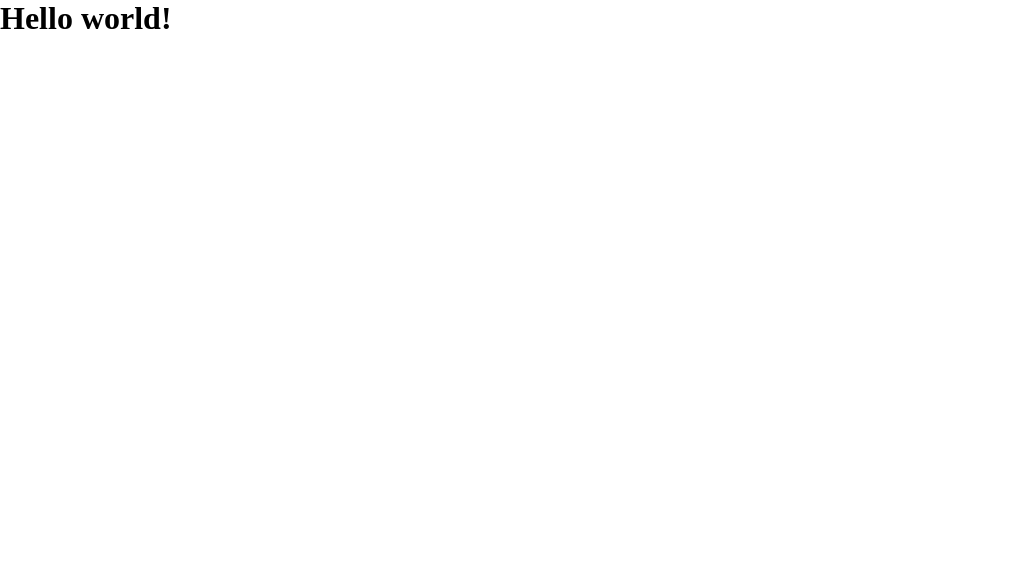
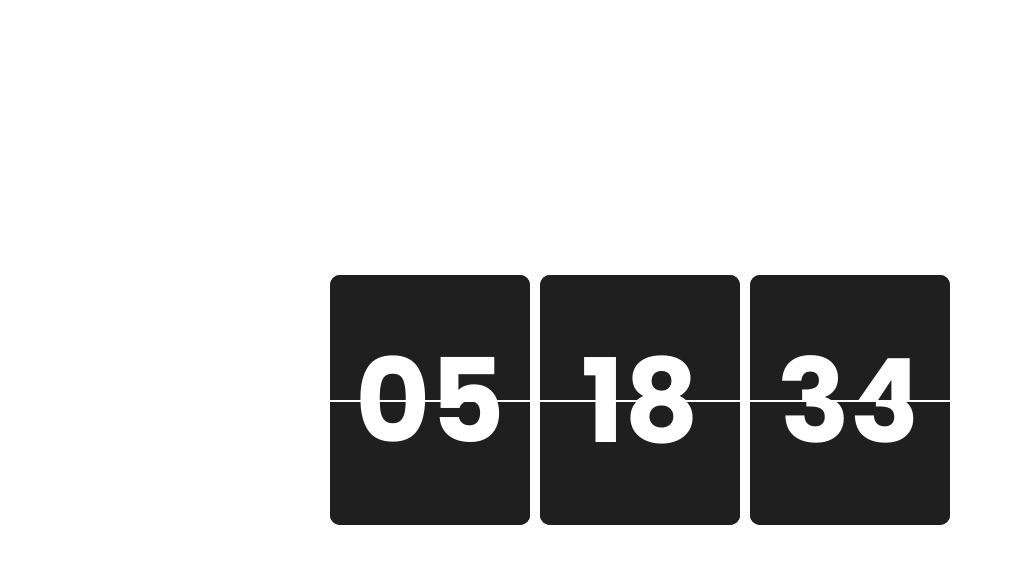
Before and after one commit to SpryMann/sprymann-clock-widget, a plain HTML site: page index.html in a window 1280 px wide. Shown: the whole page, without its empty margins (0-1013 px from the left). Drawn offline with Linux system fonts and the light colour scheme.

Commit message:
Create clock

```diff
--- a/app.js
+++ b/app.js
@@ -1,5 +1,91 @@
-window.addEventListener('DOMContentLoaded', () => {
-    const heading = document.querySelector('h1');
+function formatAMPM(date) {
+  let weekdays = [
+    "Sunday",
+    "Monday",
+    "Tuesday",
+    "Wednesday",
+    "Thursday",
+    "Friday",
+    "Saturday",
+  ];
+  let hours = date.getHours();
+  let minutes = date.getMinutes();
+  let seconds = date.getSeconds();
+  let ampm = hours >= 12 ? "pm" : "am";
+  let dayOfTheWeek = weekdays[date.getDay()];
+  hours = hours % 12;
+  hours = hours ? hours : "12";
+  hours = hours < 10 ? `0${hours}` : hours.toString();
+  minutes = minutes < 10 ? `0${minutes}` : minutes.toString();
+  seconds = seconds < 10 ? `0${seconds}` : seconds.toString();
 
-    heading.innerHTML = 'Hello world!';
+  return [hours, minutes, seconds, ampm, dayOfTheWeek];
+}
+
+function updateSegmentValue(segment, value) {
+  segment.querySelector(".overlay").classList.add("flip");
+  segment.querySelector(".score__top").textContent = value;
+  setTimeout(() => {
+    segment.querySelector(".overlay__bottom").textContent = value;
+  }, 400);
+
+  function finishAnimation() {
+    segment.querySelector(".overlay").classList.remove("flip");
+    segment.querySelector(".overlay__top").textContent = value;
+    segment.querySelector(".score__bottom").textContent = value;
+
+    segment
+      .querySelector(".overlay")
+      .addEventListener("animationend", finishAnimation);
+  }
+
+  segment
+    .querySelector(".overlay")
+    .addEventListener("animationend", finishAnimation);
+}
+
+function updateClock() {
+  const clock = document.querySelector(".clock");
+  const clockHours = clock.querySelector("#hours");
+  const clockMinutes = clock.querySelector("#minutes");
+  const clockSeconds = clock.querySelector("#seconds");
+  const [hours, minutes, seconds, ampm, dayOfTheWeek] = formatAMPM(new Date());
+
+  if (clockHours.querySelector(".score__top").innerHTML !== hours) {
+    updateSegmentValue(clockHours, hours);
+  }
+
+  if (clockMinutes.querySelector(".score__top").innerHTML !== minutes) {
+    updateSegmentValue(clockMinutes, minutes);
+  }
+
+  if (clockSeconds.querySelector(".score__top").innerHTML !== seconds) {
+    updateSegmentValue(clockSeconds, seconds);
+  }
+}
+
+function initClock() {
+  const clock = document.querySelector(".clock");
+  const clockHours = clock.querySelector("#hours");
+  const clockMinutes = clock.querySelector("#minutes");
+  const clockSeconds = clock.querySelector("#seconds");
+  const [hours, minutes, seconds, ampm, dayOfTheWeek] = formatAMPM(new Date());
+
+  updateSegmentValue(clockHours, hours);
+  updateSegmentValue(clockMinutes, minutes);
+  updateSegmentValue(clockSeconds, seconds);
+}
+
+window.addEventListener("DOMContentLoaded", () => {
+  initClock();
+
+  const intervalId = setInterval(() => {
+    let complete = false;
+
+    updateClock();
+
+    if (complete) {
+      clearInterval(intervalId);
+    }
+  }, 1000);
 });
--- a/index.html
+++ b/index.html
@@ -1,15 +1,52 @@
 <!DOCTYPE html>
 <html lang="en">
-<head>
-    <meta charset="UTF-8">
-    <meta http-equiv="X-UA-Compatible" content="IE=edge">
-    <meta name="viewport" content="width=device-width, initial-scale=1.0">
+  <head>
+    <meta charset="UTF-8" />
+    <meta http-equiv="X-UA-Compatible" content="IE=edge" />
+    <meta name="viewport" content="width=device-width, initial-scale=1.0" />
     <title>Document</title>
-    <link rel="stylesheet" href="./style.css">
-</head>
-<body>
-    <h1></h1>
+    <link rel="preconnect" href="https://fonts.googleapis.com" />
+    <link rel="preconnect" href="https://fonts.gstatic.com" crossorigin />
+    <link
+      href="https://fonts.googleapis.com/css2?family=Poppins:wght@300;400;500;600;700&display=swap"
+      rel="stylesheet"
+    />
+    <link rel="stylesheet" href="./style.css" />
+  </head>
+  <body>
+    <div class="clock">
+      <div class="clock__score score" id="hours">
+        <div class="score__content">
+          <div class="score__top"></div>
+          <div class="score__bottom"></div>
+          <div class="score__overlay overlay">
+            <div class="overlay__top"></div>
+            <div class="overlay__bottom"></div>
+          </div>
+        </div>
+      </div>
+      <div class="clock__score score" id="minutes">
+        <div class="score__content">
+          <div class="score__top"></div>
+          <div class="score__bottom"></div>
+          <div class="score__overlay overlay">
+            <div class="overlay__top"></div>
+            <div class="overlay__bottom"></div>
+          </div>
+        </div>
+      </div>
+      <div class="clock__score score" id="seconds">
+        <div class="score__content">
+          <div class="score__top"></div>
+          <div class="score__bottom"></div>
+          <div class="score__overlay overlay">
+            <div class="overlay__top"></div>
+            <div class="overlay__bottom"></div>
+          </div>
+        </div>
+      </div>
+    </div>
 
     <script src="./app.js"></script>
-</body>
+  </body>
 </html>
--- a/style.css
+++ b/style.css
@@ -1,7 +1,125 @@
 *,
 *::before,
 *::after {
-    margin: 0;
-    padding: 0;
-    box-sizing: border-box;
+  margin: 0;
+  padding: 0;
+  box-sizing: border-box;
 }
+
+body {
+  display: flex;
+  justify-content: center;
+  align-items: center;
+  height: 100vh;
+  font-family: "Poppins", sans-serif;
+}
+
+.clock {
+  display: flex;
+  gap: 10px;
+}
+
+.score {
+  border-radius: 10px;
+  width: 200px;
+  height: 250px;
+  font-weight: 700;
+  font-size: 115px;
+  color: #ffffff;
+  background: #1f1f1f;
+  user-select: none;
+}
+
+.score__content {
+  position: relative;
+  height: 100%;
+}
+
+.score__top,
+.score__bottom {
+  position: relative;
+  width: 100%;
+  height: 50%;
+  text-align: center;
+  overflow: hidden;
+}
+
+.score__top {
+  padding-top: calc(0.2 * 100%);
+  line-height: 1.5;
+}
+
+.score__bottom {
+  line-height: 0;
+}
+
+.overlay {
+  position: absolute;
+  top: 0;
+  height: 100%;
+  width: 100%;
+  perspective: 400px;
+}
+
+.overlay__top,
+.overlay__bottom {
+  position: absolute;
+  left: 0;
+  width: 100%;
+  height: 50%;
+  text-align: center;
+  overflow: hidden;
+}
+
+.overlay__top {
+  top: 0;
+  border-top-left-radius: 10px;
+  border-top-right-radius: 10px;
+  padding-top: calc(0.2 * 100%);
+  color: #ffffff;
+  line-height: 1.5;
+  background-color: #1f1f1f;
+  transform-origin: bottom;
+}
+
+.overlay.flip .overlay__top {
+  animation: flip-top 0.8s linear;
+}
+
+.overlay.flip .overlay__bottom {
+  animation: flip-bottom 0.8s linear;
+  animation-delay: 0.4s;
+}
+
+.overlay__bottom {
+  bottom: 0;
+  border-top: 2px solid #ffffff;
+  border-bottom-left-radius: 10px;
+  border-bottom-right-radius: 10px;
+  color: #ffffff;
+  line-height: 0;
+  transform-origin: top;
+  background-color: #1f1f1f;
+}
+
+@keyframes flip-top {
+  0% {
+    transform: rotateX(0deg);
+  }
+
+  50%,
+  100% {
+    transform: rotateX(-90deg);
+  }
+}
+
+@keyframes flip-bottom {
+  0% {
+    transform: rotateX(90deg);
+  }
+
+  50%,
+  100% {
+    transform: rotateX(0deg);
+  }
+}
```
